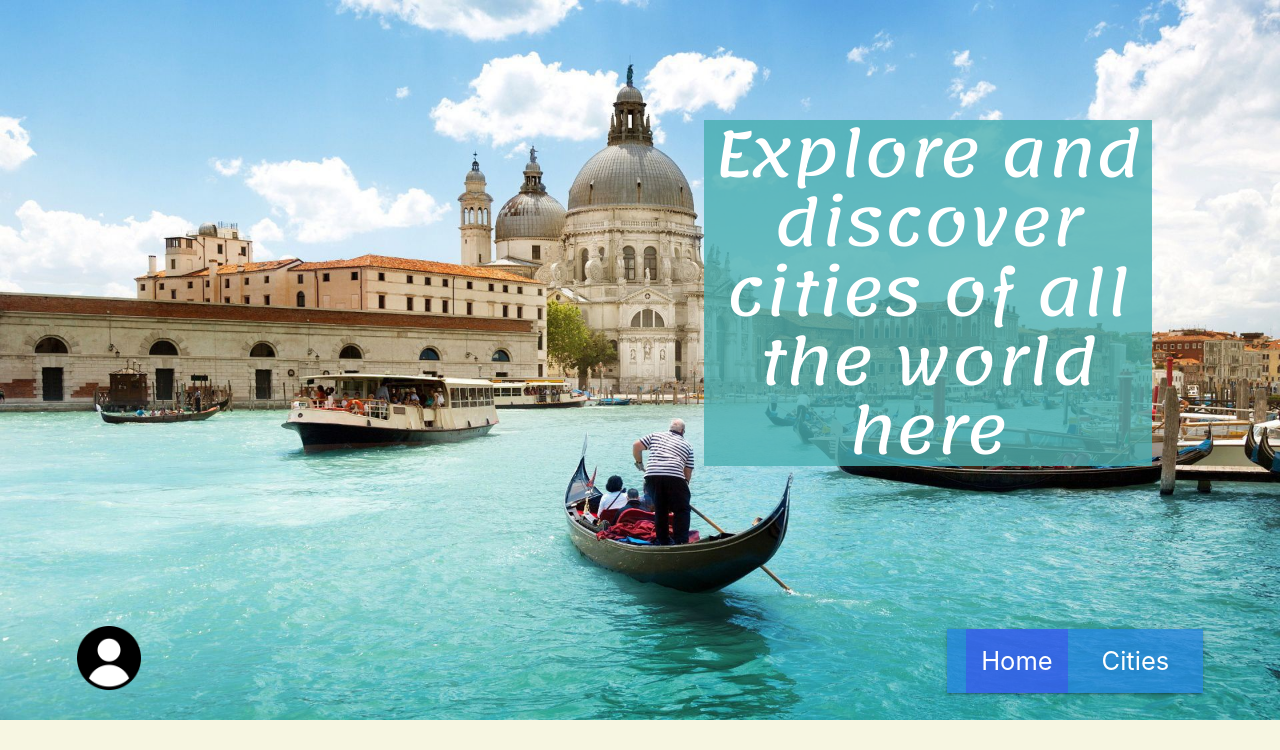
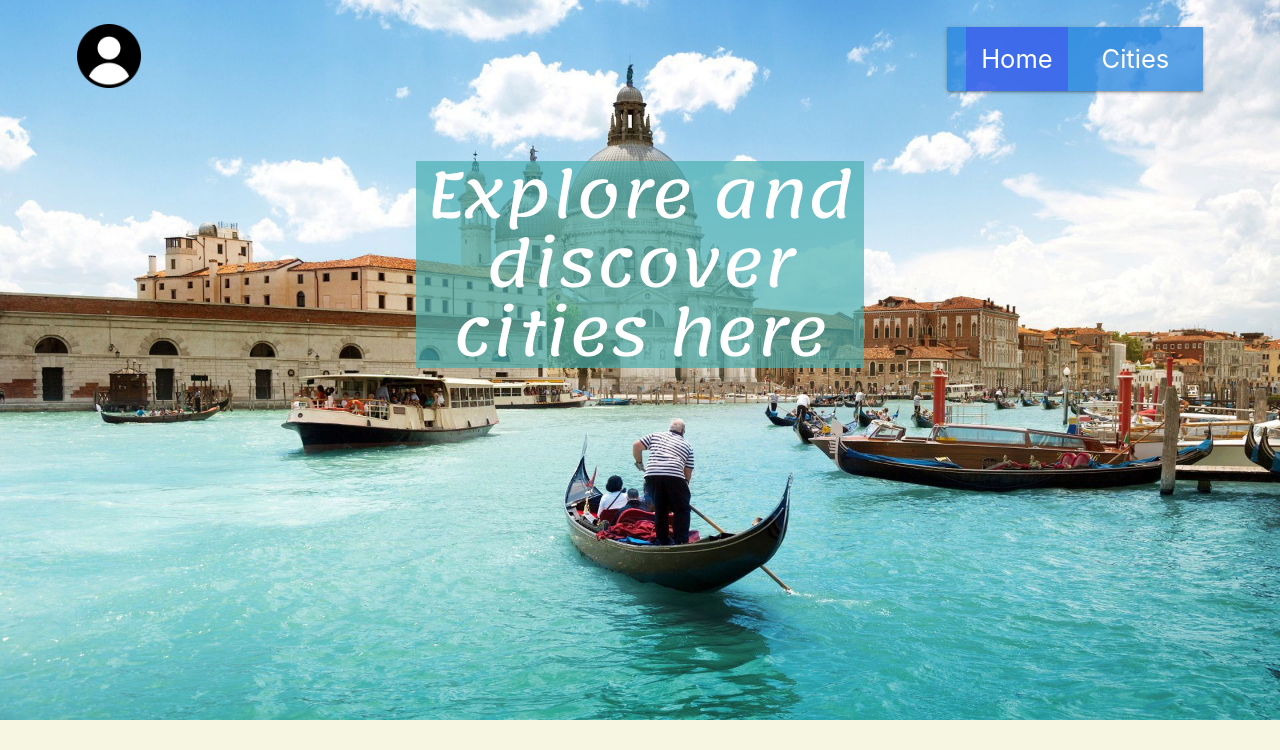
Before and after one commit to FranciscoFlorentin/FlorentinMytinerary, a React (Create React App) app in the folder frontend/: page / in a window 1280 px wide. Shown: the top 750 px of the page. Built offline with nearby package versions, Linux system fonts and the light colour scheme.

Commit message:
update 25/01

```diff
--- a/frontend/public/index.html
+++ b/frontend/public/index.html
@@ -12,7 +12,7 @@
     <link href="https://fonts.googleapis.com/css2?family=Fraunces&display=swap" rel="stylesheet">
     <link rel="preconnect" href="https://fonts.gstatic.com">
     <link href="https://fonts.googleapis.com/css2?family=Lemonada&display=swap" rel="stylesheet">
-    <title>My Tinerary</title>
+    <title>MYtinerary</title>
   </head>
   <body>
     <noscript>You need to enable JavaScript to run this app.</noscript>
--- a/frontend/src/App.css
+++ b/frontend/src/App.css
@@ -15,16 +15,15 @@ header{
   background-size: cover;
   background-repeat: no-repeat;
   background-position-y: 20%;
-  align-items: flex-end;
+  align-items: center;
 }
 header h1{
   font-family: 'Lemonada', cursive;
   width: 35%;
-  margin-top: 15vh;
-  margin-right: 10vw;
   text-align: center;
   color: white;
-  background-color: #48afb1cb;
+  background-color: #48afb1af;
+  margin-bottom: 45vh;
 }
 header h1:hover{
   background-color: #48afb1;
@@ -283,11 +282,13 @@ footer{
   border-radius: 15%;
 }
 .city1:hover{
-  padding: 2.5vh 0vw;
+  padding: 3vh 1.5vh;
 }
 .city1 h5{
   color: white;
-  text-align: center;
+  display: flex;
+  justify-content: center;
+  align-items: center;
   width: 100%;
   height: 10%;
   padding: 0.5vh;
--- a/frontend/src/components/Header.js
+++ b/frontend/src/components/Header.js
@@ -5,8 +5,8 @@ const Header=()=>{
         <>
             <header style={{height:"50vh", backgroundImage: 'url("../assets/1.jpg")',
             backgroundSize:"cover", backgroundRepeat:"no-repeat", backgroundPositionY:"45%"}}>
-                <h1><Link to="/cities" style={{color:"white"}}>Explore and discover cities of all the world here</Link> </h1>
                 <NavBar />
+                <h1><Link to="/cities" style={{color:"white"}}>Explore and discover cities here</Link> </h1>
 
             </header>
         </>
```
Also changed, not shown: 1 other file (tests, documents, lock files or other folders).
